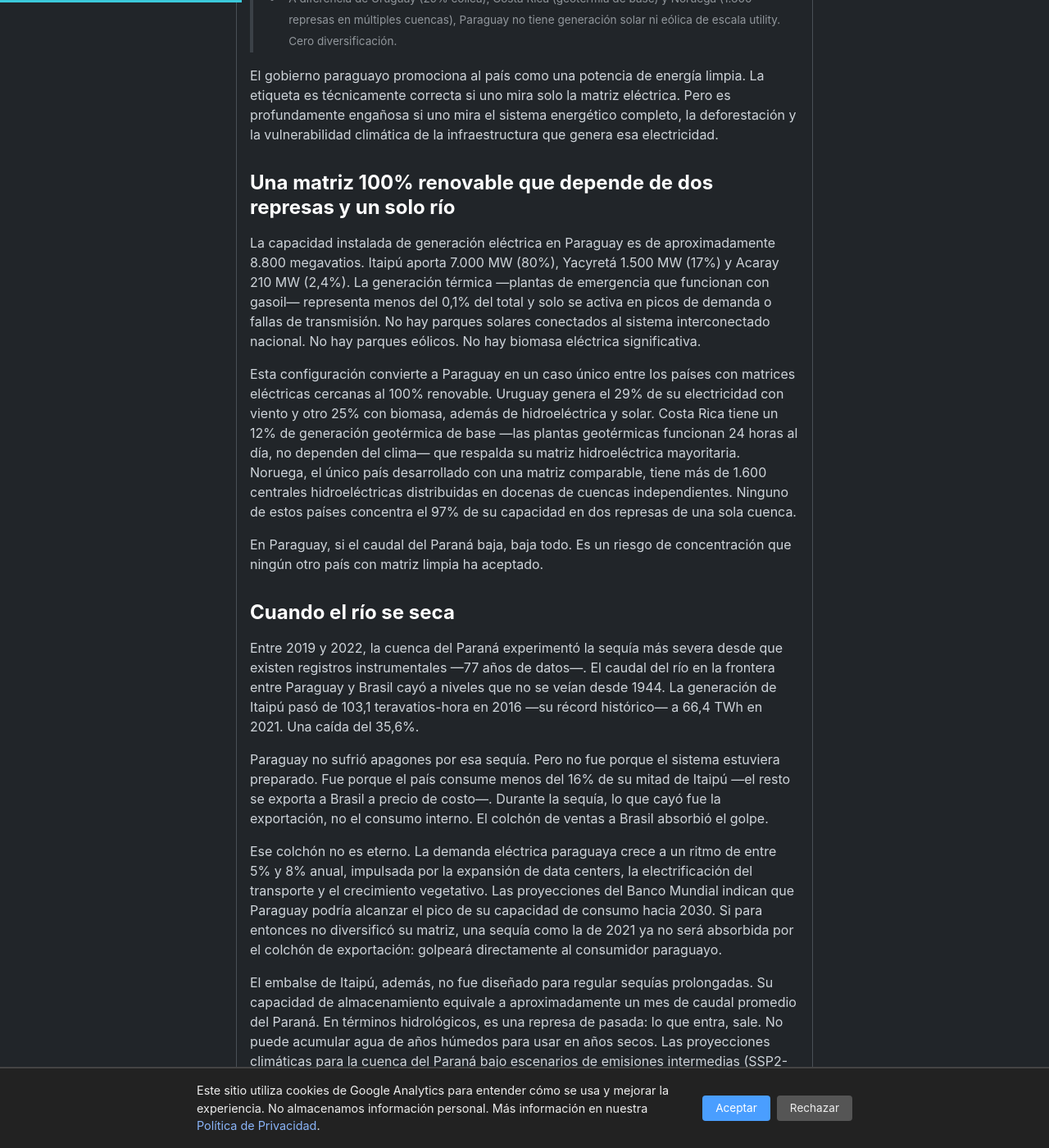
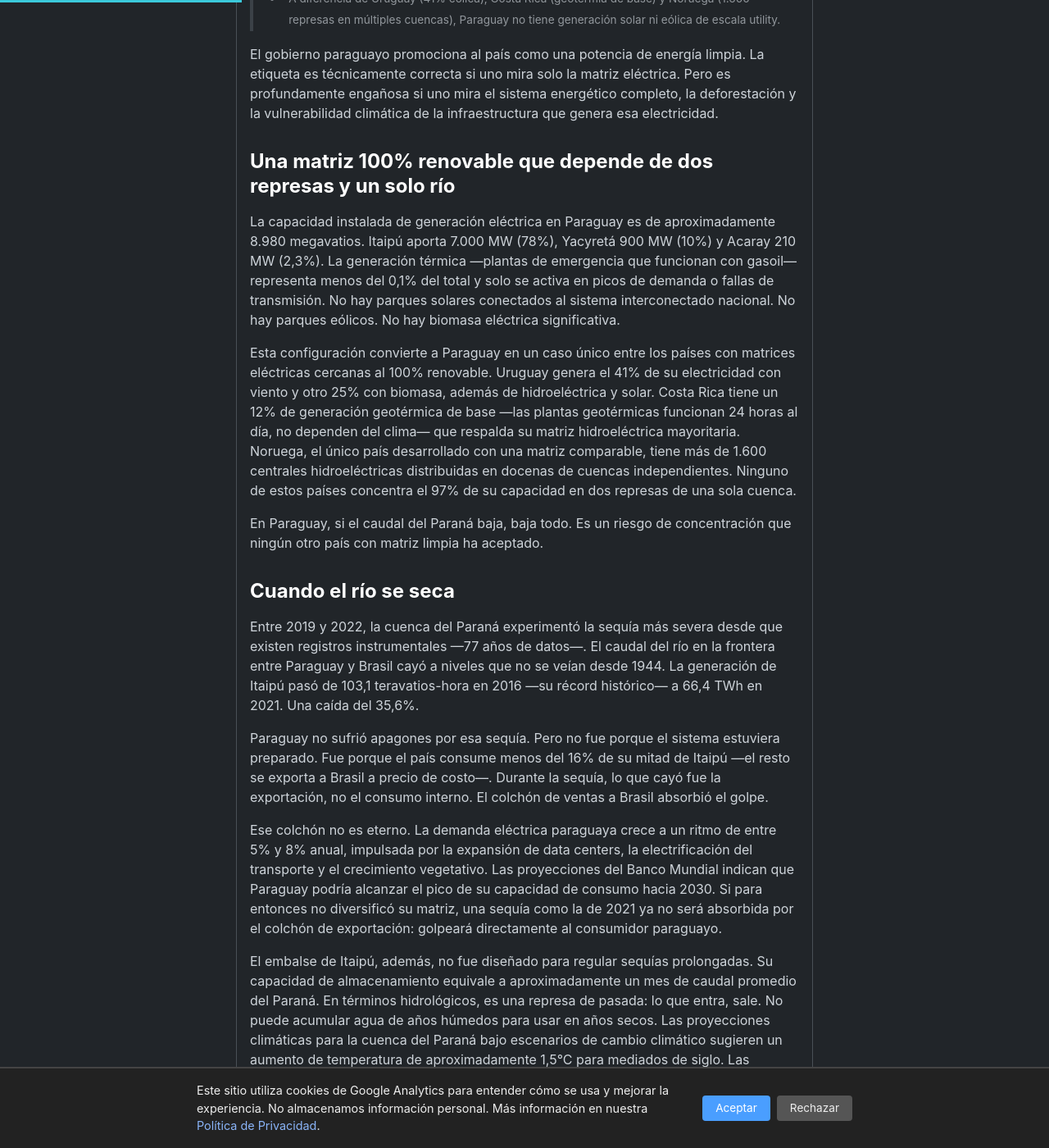
Before and after one commit to miravosqueinteresante/muchotexto.net, a Jekyll site: the page built from _posts/2026-08-03-energia-renovable-cambio-climatico-paraguay.md, in a window 1280 px wide and 1400 px high, scrolled down 987 px. Shown: the whole window at 82% size. Built offline with Jekyll 4.4.1, drawn with Linux system fonts in a browser that asks for light colours; some of the changed text lies outside the part shown.

Commit message:
fix(fact-check #7): Yacyreta 1500→900 MW, Uruguay eolica 29→41%, capacidad 8800→8980 MW, precipitacion corregida

```diff
--- a/_posts/2026-08-03-energia-renovable-cambio-climatico-paraguay.md
+++ b/_posts/2026-08-03-energia-renovable-cambio-climatico-paraguay.md
@@ -11,18 +11,18 @@ description: "Paraguay genera el 99.9% de su electricidad con fuentes renovables
 En 2024 Paraguay generó el 99,998% de su electricidad con fuentes renovables. Es un número que ningún país industrializado puede igualar. Pero esa electricidad sale casi enteramente de dos represas —Itaipú y Yacyretá— que dependen de un solo río, el Paraná, cuyo caudal está bajando. Al mismo tiempo, el país perdió 6,3 millones de hectáreas de bosque en dos décadas, una superficie equivalente a todo el departamento de Presidente Hayes. Paraguay es una paradoja climática: el país con la matriz eléctrica más limpia de Sudamérica es también uno de los que más carbono emite por hectárea talada.
 
 > **En resumen:**
-> - Paraguay tiene la matriz eléctrica más limpia de Sudamérica (99,9% renovable) y también la más concentrada: Itaipú y Yacyretá suman el 97% de la capacidad instalada en una sola cuenca hidrográfica.
+> - Paraguay tiene la matriz eléctrica más limpia de Sudamérica (99,9% renovable) y también la más concentrada: Itaipú y Yacyretá suman el 97% de la capacidad hidroeléctrica en una sola cuenca.
 > - La generación de Itaipú cayó un 35,6% durante la sequía de 2021 —de 103,1 a 66,4 teravatios-hora— cuando el Paraná tocó su nivel más bajo en 77 años. El embalse solo almacena un mes de caudal promedio.
 > - Paraguay emite entre 28 y 52 millones de toneladas de CO2 equivalente por año debido a la deforestación, contra 0,01 millones de toneladas del sector eléctrico. Es un emisor neto.
-> - A diferencia de Uruguay (29% eólica), Costa Rica (geotermia de base) y Noruega (1.600 represas en múltiples cuencas), Paraguay no tiene generación solar ni eólica de escala utility. Cero diversificación.
+> - A diferencia de Uruguay (41% eólica), Costa Rica (geotermia de base) y Noruega (1.600 represas en múltiples cuencas), Paraguay no tiene generación solar ni eólica de escala utility.
 
 El gobierno paraguayo promociona al país como una potencia de energía limpia. La etiqueta es técnicamente correcta si uno mira solo la matriz eléctrica. Pero es profundamente engañosa si uno mira el sistema energético completo, la deforestación y la vulnerabilidad climática de la infraestructura que genera esa electricidad.
 
 ## Una matriz 100% renovable que depende de dos represas y un solo río
 
-La capacidad instalada de generación eléctrica en Paraguay es de aproximadamente 8.800 megavatios. Itaipú aporta 7.000 MW (80%), Yacyretá 1.500 MW (17%) y Acaray 210 MW (2,4%). La generación térmica —plantas de emergencia que funcionan con gasoil— representa menos del 0,1% del total y solo se activa en picos de demanda o fallas de transmisión. No hay parques solares conectados al sistema interconectado nacional. No hay parques eólicos. No hay biomasa eléctrica significativa.
+La capacidad instalada de generación eléctrica en Paraguay es de aproximadamente 8.980 megavatios. Itaipú aporta 7.000 MW (78%), Yacyretá 900 MW (10%) y Acaray 210 MW (2,3%). La generación térmica —plantas de emergencia que funcionan con gasoil— representa menos del 0,1% del total y solo se activa en picos de demanda o fallas de transmisión. No hay parques solares conectados al sistema interconectado nacional. No hay parques eólicos. No hay biomasa eléctrica significativa.
 
-Esta configuración convierte a Paraguay en un caso único entre los países con matrices eléctricas cercanas al 100% renovable. Uruguay genera el 29% de su electricidad con viento y otro 25% con biomasa, además de hidroeléctrica y solar. Costa Rica tiene un 12% de generación geotérmica de base —las plantas geotérmicas funcionan 24 horas al día, no dependen del clima— que respalda su matriz hidroeléctrica mayoritaria. Noruega, el único país desarrollado con una matriz comparable, tiene más de 1.600 centrales hidroeléctricas distribuidas en docenas de cuencas independientes. Ninguno de estos países concentra el 97% de su capacidad en dos represas de una sola cuenca.
+Esta configuración convierte a Paraguay en un caso único entre los países con matrices eléctricas cercanas al 100% renovable. Uruguay genera el 41% de su electricidad con viento y otro 25% con biomasa, además de hidroeléctrica y solar. Costa Rica tiene un 12% de generación geotérmica de base —las plantas geotérmicas funcionan 24 horas al día, no dependen del clima— que respalda su matriz hidroeléctrica mayoritaria. Noruega, el único país desarrollado con una matriz comparable, tiene más de 1.600 centrales hidroeléctricas distribuidas en docenas de cuencas independientes. Ninguno de estos países concentra el 97% de su capacidad en dos represas de una sola cuenca.
 
 En Paraguay, si el caudal del Paraná baja, baja todo. Es un riesgo de concentración que ningún otro país con matriz limpia ha aceptado.
 
@@ -34,7 +34,7 @@ Paraguay no sufrió apagones por esa sequía. Pero no fue porque el sistema estu
 
 Ese colchón no es eterno. La demanda eléctrica paraguaya crece a un ritmo de entre 5% y 8% anual, impulsada por la expansión de data centers, la electrificación del transporte y el crecimiento vegetativo. Las proyecciones del Banco Mundial indican que Paraguay podría alcanzar el pico de su capacidad de consumo hacia 2030. Si para entonces no diversificó su matriz, una sequía como la de 2021 ya no será absorbida por el colchón de exportación: golpeará directamente al consumidor paraguayo.
 
-El embalse de Itaipú, además, no fue diseñado para regular sequías prolongadas. Su capacidad de almacenamiento equivale a aproximadamente un mes de caudal promedio del Paraná. En términos hidrológicos, es una represa de pasada: lo que entra, sale. No puede acumular agua de años húmedos para usar en años secos. Las proyecciones climáticas para la cuenca del Paraná bajo escenarios de emisiones intermedias (SSP2-4.5) sugieren un aumento de temperatura de 1,5°C para 2050 y una reducción de la precipitación media. Menos lluvia, más evaporación, mismo embalse.
+El embalse de Itaipú, además, no fue diseñado para regular sequías prolongadas. Su capacidad de almacenamiento equivale a aproximadamente un mes de caudal promedio del Paraná. En términos hidrológicos, es una represa de pasada: lo que entra, sale. No puede acumular agua de años húmedos para usar en años secos. Las proyecciones climáticas para la cuenca del Paraná bajo escenarios de cambio climático sugieren un aumento de temperatura de aproximadamente 1,5°C para mediados de siglo. Las proyecciones de precipitación tienen una incertidumbre muy alta —algunos modelos proyectan reducción y otros aumento—, lo que hace que la planificación energética a largo plazo sea especialmente difícil.
 
 ## La paradoja del carbono: limpio en electricidad, sucio en bosques
 
@@ -46,7 +46,7 @@ En total, Paraguay emite entre 75 y 98 millones de toneladas de CO2 equivalente
 
 ## Sin plan B: el vacío de la diversificación energética
 
-Paraguay no tiene un solo parque solar conectado al sistema interconectado nacional. No tiene un solo parque eólico. No tiene una sola planta de biomasa de escala utility. La capacidad instalada de energías renovables no convencionales —solar distribuida en techos, pequeñas turbinas aisladas— no llega a los 50 megavatios en un sistema de 8.800 MW.
+Paraguay no tiene un solo parque solar conectado al sistema interconectado nacional. No tiene un solo parque eólico. No tiene una sola planta de biomasa de escala utility. La capacidad instalada de energías renovables no convencionales —solar distribuida en techos, pequeñas turbinas aisladas— es insignificante en un sistema de 8.980 MW.
 
 El potencial existe. Paraguay recibe una irradiación solar promedio de 5,5 kilovatios-hora por metro cuadrado por día en la región occidental —comparable a la del Desierto de Atacama en Chile, que alberga algunos de los parques solares más grandes del mundo—. El Chaco paraguayo tiene vientos constantes con velocidades medias superiores a 6 metros por segundo a 80 metros de altura, viables para generación eólica. Pero no hay proyectos.
 
```
